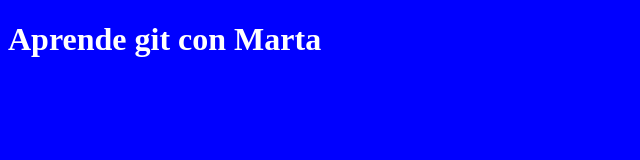
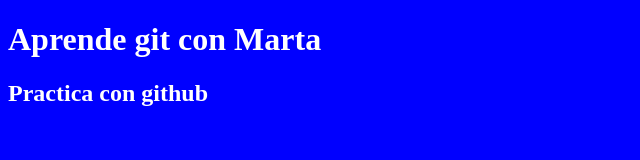
Before and after one commit to Paris-Creativo/proyectoWeb, a plain HTML site: page index.html in a window 1280 px wide. Shown: the whole page, without its empty margins (0-640 px from the left). Drawn offline with Linux system fonts and the light colour scheme.

Commit message:
Añadido h2

```diff
--- a/index.html
+++ b/index.html
@@ -9,5 +9,6 @@
 </head>
 <body>
 	<h1>Aprende git con Marta</h1>
+	<h2>Practica con github</h2>
 </body>
 </html>
```
